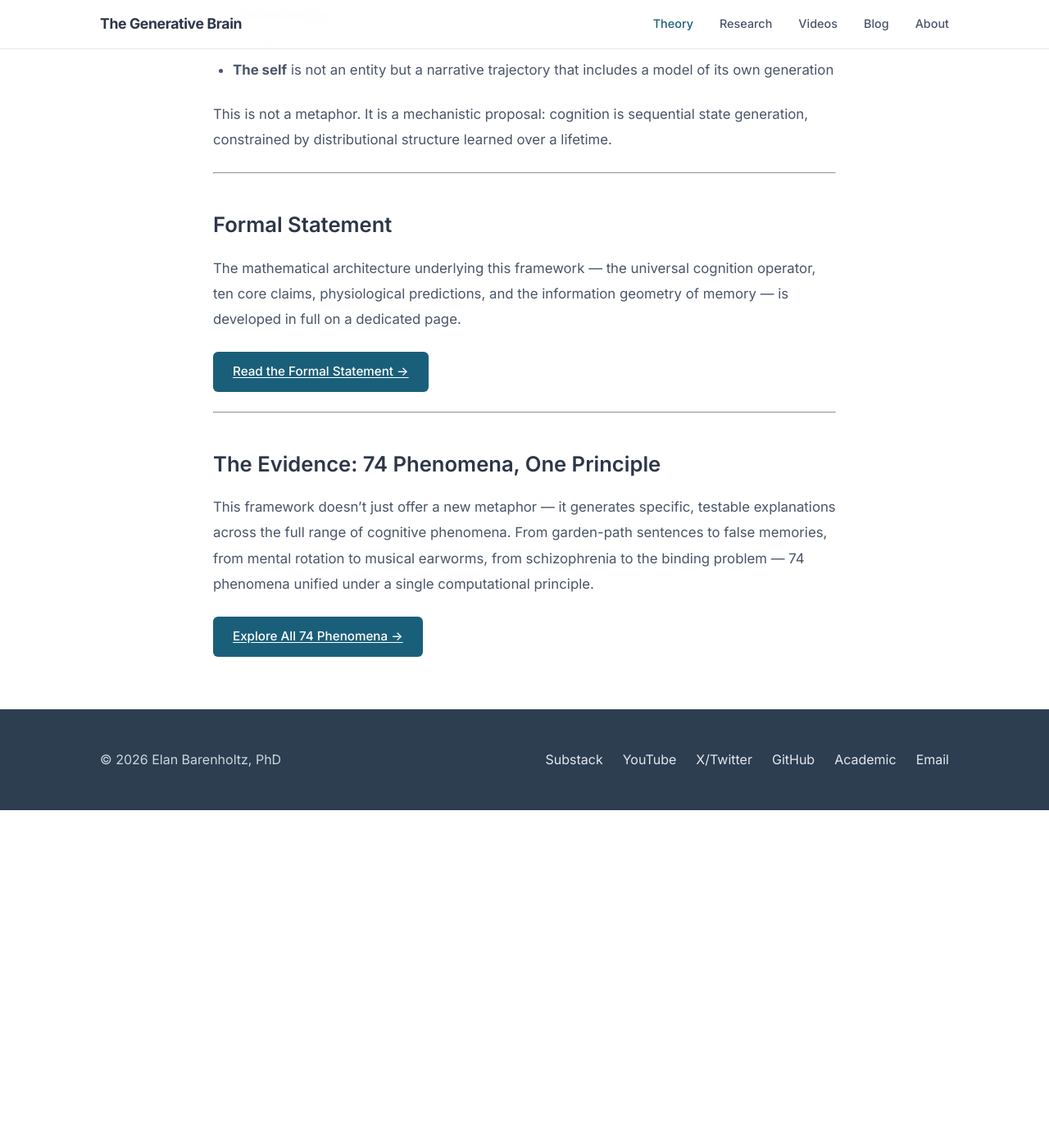
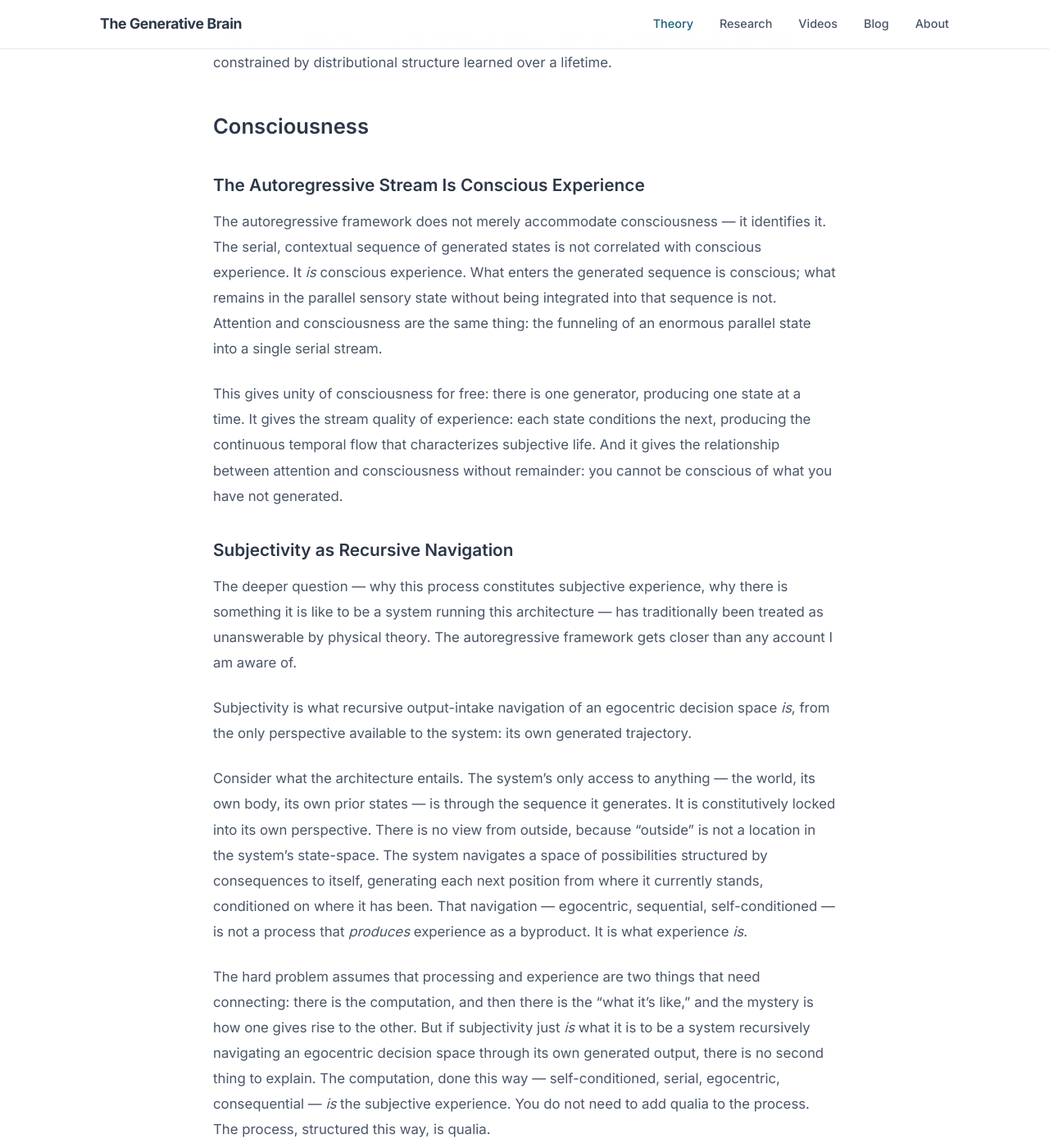
Before and after one commit to elanbarenholtz/elanbarenholtz.github.io, a Jekyll site: the page built from theory.md, in a window 1280 px wide and 1400 px high, scrolled down 4870 px. Shown: the whole window at 82% size. Built offline with Jekyll 4.4.1, drawn with Linux system fonts in a browser that asks for light colours; before the commit the page ends 5858 px from its top, so only the background shows below that; some of the changed text lies outside the part shown.

Commit message:
Add consciousness section to theory page with subjectivity argument

```diff
--- a/theory.md
+++ b/theory.md
@@ -4,17 +4,6 @@ title: The Autoregressive Brain
 subtitle: A new framework for cognition, memory, and language
 permalink: /theory/
 ---
-
-<style>
-.theory-tabs { display: flex; gap: 0; margin-bottom: 2rem; border-bottom: 2px solid #e2e8f0; }
-.theory-tab { padding: 0.75rem 1.5rem; text-decoration: none; font-weight: 600; color: #718096; }
-.theory-tab--active { color: #2d3748; border-bottom: 3px solid #2d3748; margin-bottom: -2px; }
-</style>
-
-<div class="theory-tabs">
-  <a href="/theory/" class="theory-tab theory-tab--active">Overview</a>
-  <a href="/formalism/" class="theory-tab">Formal Statement</a>
-</div>
 
 <div class="prose" markdown="1">
 
@@ -122,13 +111,43 @@ If cognition is autoregressive generation rather than storage-retrieval, several
 
 This is not a metaphor. It is a mechanistic proposal: cognition is sequential state generation, constrained by distributional structure learned over a lifetime.
 
+## Consciousness {#consciousness}
 
+### The Autoregressive Stream Is Conscious Experience
+
+The autoregressive framework does not merely accommodate consciousness --- it identifies it. The serial, contextual sequence of generated states is not correlated with conscious experience. It *is* conscious experience. What enters the generated sequence is conscious; what remains in the parallel sensory state without being integrated into that sequence is not. Attention and consciousness are the same thing: the funneling of an enormous parallel state into a single serial stream.
+
+This gives unity of consciousness for free: there is one generator, producing one state at a time. It gives the stream quality of experience: each state conditions the next, producing the continuous temporal flow that characterizes subjective life. And it gives the relationship between attention and consciousness without remainder: you cannot be conscious of what you have not generated.
+
+### Subjectivity as Recursive Navigation
+
+The deeper question --- why this process constitutes subjective experience, why there is something it is like to be a system running this architecture --- has traditionally been treated as unanswerable by physical theory. The autoregressive framework gets closer than any account I am aware of.
+
+Subjectivity is what recursive output-intake navigation of an egocentric decision space *is*, from the only perspective available to the system: its own generated trajectory.
+
+Consider what the architecture entails. The system's only access to anything --- the world, its own body, its own prior states --- is through the sequence it generates. It is constitutively locked into its own perspective. There is no view from outside, because "outside" is not a location in the system's state-space. The system navigates a space of possibilities structured by consequences to itself, generating each next position from where it currently stands, conditioned on where it has been. That navigation --- egocentric, sequential, self-conditioned --- is not a process that *produces* experience as a byproduct. It is what experience *is*.
+
+The hard problem assumes that processing and experience are two things that need connecting: there is the computation, and then there is the "what it's like," and the mystery is how one gives rise to the other. But if subjectivity just *is* what it is to be a system recursively navigating an egocentric decision space through its own generated output, there is no second thing to explain. The computation, done this way --- self-conditioned, serial, egocentric, consequential --- *is* the subjective experience. You do not need to add qualia to the process. The process, structured this way, is qualia.
+
+### What Falls Out
+
+This account explains several features of consciousness that are otherwise mysterious:
+
+**Why consciousness is serial.** Not because of limited resources, but because the generator produces one state at a time. Seriality is not a constraint on consciousness; it is a constitutive feature of the autoregressive process that consciousness is.
+
+**Why anesthesia abolishes consciousness.** It disrupts the autoregressive loop. The parallel processing in the sensory state may continue, but the generator stops producing the serial, contextual stream. No stream, no experience.
+
+**Why dreams are conscious.** The generator runs with sensation largely disconnected. The autoregressive process continues --- self-conditioned generation proceeds --- and so experience continues, even though the content is unconstrained by external input.
+
+**Why flow states feel different.** The generator runs with reduced self-modeling in the generated state. The autoregressive stream continues, but it contains less recursive content about its own operation. The system is still conscious but less conscious *of itself*.
+
+**Why the binding problem dissolves.** Components of experience were never separate in the generator. The question "how does the brain bind color, shape, and motion into a unified percept?" presupposes that these are computed separately and then combined. In the autoregressive framework, they are generated together as aspects of a single output state. There is nothing to bind.
 
 ---
 
 ## Formal Statement
 
-The mathematical architecture underlying this framework --- the universal cognition operator, ten core claims, physiological predictions, and the information geometry of memory --- is developed in full on a dedicated page.
+The mathematical architecture underlying this framework --- the generator equation, core claims, physiological predictions, and the information geometry of memory --- is developed in full on a dedicated page.
 
 <a href="/formalism/" class="btn">Read the Formal Statement &rarr;</a>
 
```
